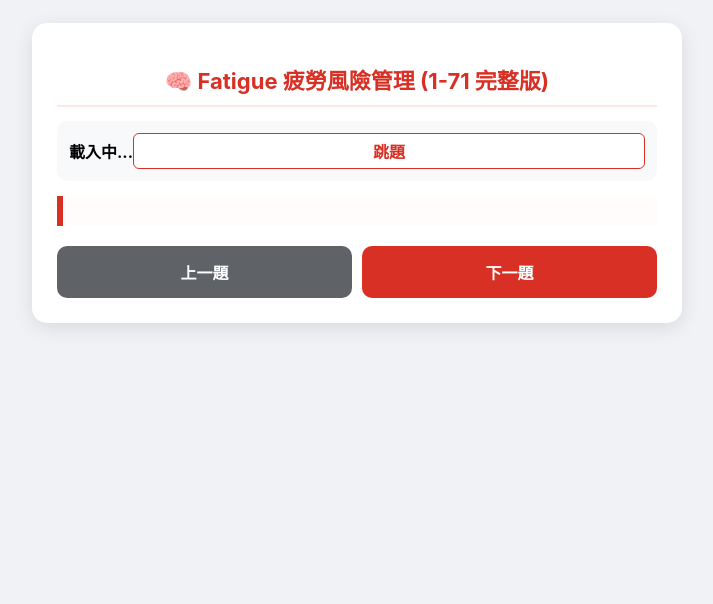
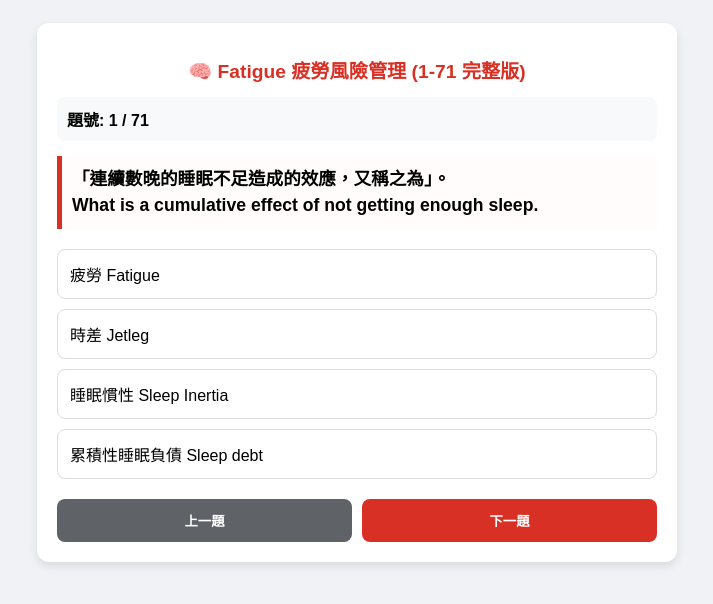
Before and after one commit to ha478035/Fatigue, a plain HTML site: page index.html in a window 1280 px wide. Shown: the whole page, without its empty margins (283-996 px from the left). Drawn offline with Linux system fonts and the light colour scheme.

Commit message:
Update index.html

```diff
--- a/index.html
+++ b/index.html
@@ -3,31 +3,26 @@
 <head>
     <meta charset="UTF-8">
     <meta name="viewport" content="width=device-width, initial-scale=1.0">
-    <title>Fatigue 71題 官方題庫校對版</title>
+    <title>Fatigue 71題 官方終極版</title>
     <style>
-        body { font-family: -apple-system, sans-serif; background: #f0f2f5; padding: 15px; display: flex; justify-content: center; }
-        .container { width: 100%; max-width: 600px; background: white; padding: 25px; border-radius: 15px; box-shadow: 0 5px 20px rgba(0,0,0,0.1); }
-        h1 { color: #d93025; text-align: center; font-size: 22px; border-bottom: 2px solid #fce8e6; padding-bottom: 10px; }
-        .progress { background: #f8f9fa; padding: 12px; border-radius: 10px; margin-bottom: 15px; font-weight: bold; display: flex; justify-content: space-between; align-items: center; }
-        .question { font-size: 18px; font-weight: bold; line-height: 1.6; margin-bottom: 20px; padding: 15px; border-left: 6px solid #d93025; background: #fffcfb; white-space: pre-wrap; }
-        .option { background: #fff; border: 2px solid #e8eaed; padding: 14px; margin-bottom: 12px; border-radius: 12px; cursor: pointer; transition: 0.2s; font-size: 16px; }
-        .option:hover { background: #f8f9fa; border-color: #d2d4d7; }
+        body { font-family: sans-serif; background: #f0f2f5; padding: 15px; display: flex; justify-content: center; }
+        .container { width: 100%; max-width: 600px; background: white; padding: 20px; border-radius: 12px; box-shadow: 0 4px 10px rgba(0,0,0,0.1); }
+        h1 { color: #d93025; text-align: center; font-size: 1.2rem; }
+        .progress { background: #f8f9fa; padding: 10px; border-radius: 8px; margin-bottom: 15px; display: flex; justify-content: space-between; align-items: center; font-weight: bold; }
+        .question { font-size: 1.1rem; font-weight: bold; line-height: 1.5; margin-bottom: 20px; padding: 10px; border-left: 5px solid #d93025; background: #fffcfb; }
+        .option { background: #fff; border: 1px solid #ddd; padding: 12px; margin-bottom: 10px; border-radius: 8px; cursor: pointer; }
         .correct { background: #e6f4ea !important; border-color: #34a853 !important; color: #137333 !important; font-weight: bold; }
         .wrong { background: #fce8e6 !important; border-color: #ea4335 !important; color: #c5221f !important; }
         .nav { display: flex; gap: 10px; margin-top: 20px; }
-        button { flex: 1; padding: 14px; border: none; border-radius: 10px; cursor: pointer; font-weight: bold; font-size: 16px; }
+        button { flex: 1; padding: 12px; border: none; border-radius: 8px; cursor: pointer; font-weight: bold; }
         #prev { background: #5f6368; color: white; }
         #next { background: #d93025; color: white; }
-        .jump-btn { background: white; color: #d93025; border: 1.5px solid #d93025; padding: 5px 12px; border-radius: 6px; cursor: pointer; }
     </style>
 </head>
 <body>
 <div class="container">
     <h1>🧠 Fatigue 疲勞風險管理 (1-71 完整版)</h1>
-    <div class="progress">
-        <span id="q-idx">載入中...</span>
-        <button class="jump-btn" onclick="jumpQ()">跳題</button>
-    </div>
+    <div class="progress"><span id="q-idx"></span></div>
     <div id="q-text" class="question"></div>
     <div id="options"></div>
     <div class="nav">
@@ -38,86 +33,83 @@
 
 <script>
     const quizData = [
-        [span_3](start_span)// 1-22 題：嚴格比對 Excel 圖片內容[span_3](end_span)
         {q: "「連續數晚的睡眠不足造成的效應，又稱之為」。\nWhat is a cumulative effect of not getting enough sleep.", opts: ["疲勞 Fatigue", "時差 Jetleg", "睡眠慣性 Sleep Inertia", "累積性睡眠負債 Sleep debt"], ans: "累積性睡眠負債 Sleep debt"},
-        {q: "「晝夜節律的最低點。(Window of Circadian Low) 是指正常人於 _____ 應是睡眠時間，是一個人生理時鐘的最低點...」", opts: ["0800-1200", "0600-1000", "0200-0600", "1700-2100"], ans: "0200-0600"},
+        {q: "「晝夜節律的最低點 (WOCL) 是指正常人於 0200-0600 應是睡眠時間，是一個人生理時鐘的最低點...」", opts: ["0800-1200", "0600-1000", "1200-1600", "0200-0600"], ans: "0200-0600"},
         {q: "SNY勤務不列計飛航期間、飛航執勤期間、執勤期間。", opts: ["是", "否"], ans: "否"},
         {q: "無論報到地點於外站、通勤時間皆須列入休息期間。", opts: ["是", "否"], ans: "否"},
         {q: "非快速動眼期(non-REM) 與快速動眼期(REM)於睡眠週期中每次循環的週期約為 ____ 分鐘。", opts: ["30", "90", "60", "45"], ans: "90"},
-        {q: "飛航時間係指報到時間開始起算至飛機停止移動之時間。", opts: ["是", "否"], ans: "否"}, // 修正處：飛航時間定義
-        {q: "適量飲酒有助於提升睡眠品質。\nModerate drinking can help improve sleep quality.", opts: ["是", "否"], ans: "否"},
+        {q: "飛航時間係指報到時間開始起算至飛機停止移動之時間。", opts: ["是", "否"], ans: "否"},
+        {q: "適量飲酒有助於提升睡眠品質。", opts: ["是", "否"], ans: "否"},
         {q: "適時排班應考慮到休息時間。", opts: ["是", "否"], ans: "是"},
         {q: "連續執勤航點日數之計算以飛機航點期間及之日數為基準。", opts: ["是", "否"], ans: "否"},
-        {q: "根據睡眠科學家對於睡眠週期和階段的界定：藉由實驗室多功能睡眠測量...這些測量指出不同階段的睡眠又被稱為 _____ 。", opts: ["非快速動眼期(Non-REM)和快速動眼期(REM)", "非快速動眼期(Non-REM)和做夢睡眠", "快速動眼期(REM)和作夢睡眠", "非快速動眼期(Non-REM)、快速動眼期(REM)、修復期和做夢睡眠"], ans: "非快速動眼期(Non-REM)和快速動眼期(REM)"},
-        {q: "快速動眼期階段 (REM Sleep) 是一段大腦重塑白天發生事件且呈現熱度狀態的時間，它是深層睡眠階段。\nIn REM sleep phase, human's brain is active with processing things happened during the day and it is the deep sleep stage", opts: ["是", "否"], ans: "否"},
-        {q: "下列何者為「疲勞Fatigue」的正確描述？", opts: ["It is a physiological state in which the ability to perform mental or physical activities is reduced due to insufficient sleep...", "It can be easily resolved by drinking a cups of coffee.", "It is a mental illness...", "It is temporary and solved by staying up."], ans: "It is a physiological state in which the ability to perform mental or physical activities is reduced due to insufficient sleep..."},
-        {q: "下列何者為「一小段持續時間不到30秒的睡眠，其大腦結構連同無法控制地進入睡眠狀態」之定義？", opts: ["快速動眼期睡眠 (REM Sleep)", "非快速動眼期睡眠 (Non-REM Sleep)", "微睡眠 (Micro-Sleep)", "深睡眠 (Deep Sleep)"], ans: "微睡眠 (Micro-Sleep)"},
-        {q: "下列何者為「有關環境如何影響睡眠品質」之正確描述？", opts: ["在明亮的房裡容易入睡...", "若能將體溫升高，將有助於入睡。", "突發性的噪音...但白噪音(white noise)卻可幫助睡眠。", "室內溫度越高越容易幫助入睡。"], ans: "突發性的噪音...但白噪音(white noise)卻可幫助睡眠。"},
-        {q: "下列何者為「時差Jet Lag」的正確描述？", opts: ["時差的調整與跨越的時區有關。所需的時間隨之延長。", "往西飛行相對於往東飛行的航班，對人體來說較不易適應。", "藉由接觸日光、運動和飲食可有效調整時差與生理時鐘的轉換。", "在睡眠負債的情況下執勤時跨越的時區越多，影響越重。"], ans: "藉由接觸日光、運動和飲食可有效調整時差與生理時鐘的轉換。"},
-        {q: "下列何者為有關「睡眠Sleep」的正確描述？", opts: ["任何閒暇休息的時間便可稱之。", "無論年齡與性別，每個人需要的睡眠時間都相同。", "大腦呈現「離線」狀態，並藉由白天接收到的訊息進行整合、排列與儲存。", "睡覺時把燈打開、播放音樂可有效提升品質。"], ans: "大腦呈現「離線」狀態，並藉由白天接收到的訊息進行整合、排列與儲存。"},
-        {q: "下列何者為有關「睡眠週期中非快速動眼期(non-REM)與快速動眼期(REM)的循環」之正確描述？", opts: ["慢波睡眠的時間隨著睡眠尾聲變短。Slow-wave sleep becomes shorter toward the end of sleep.", "慢波睡眠的時間隨著睡眠尾聲變長。", "每個人的快速動眼期(REM)循環都一樣長。", "隨著睡眠的進程，慢波睡眠的時間將會延長。"], ans: "慢波睡眠的時間隨著睡眠尾聲變短。Slow-wave sleep becomes shorter toward the end of sleep."},
-        {q: "小憩(短暫休息/打盹)對於提升警覺度和工作表現表現沒有效益，反而會越睡越累。\nNaps are not helpful in improving alertness or work performance.", opts: ["是", "否"], ans: "否"},
+        {q: "睡眠階段分為哪些？", opts: ["非快速動眼期(Non-REM)和快速動眼期(REM)", "非快速動眼期(Non-REM)和做夢睡眠", "快速動眼期(REM)和作夢睡眠", "修復期和做夢睡眠"], ans: "非快速動眼期(Non-REM)和快速動眼期(REM)"},
+        {q: "快速動眼期階段 (REM Sleep) 是一段大腦重塑白天發生事件且呈現熱度狀態的時間，它是深層睡眠階段。", opts: ["是", "否"], ans: "否"},
+        {q: "下列何者為「疲勞Fatigue」的正確描述？", opts: ["It is a physiological state in which the ability to perform mental or physical activities is reduced due to insufficient sleep...", "It can be easily resolved by drinking coffee.", "It is a mental illness.", "It is temporary and solved by staying up."], ans: "It is a physiological state in which the ability to perform mental or physical activities is reduced due to insufficient sleep..."},
+        {q: "持續時間不到30秒的睡眠，且無法控制地進入睡眠狀態之定義？", opts: ["快速動眼期睡眠", "非快速動眼期睡眠", "微睡眠 (Micro-Sleep)", "深睡眠"], ans: "微睡眠 (Micro-Sleep)"},
+        {q: "有關環境影響睡眠品質的描述何者正確？", opts: ["在明亮的房裡容易入睡", "體溫升高有助入睡", "突發噪音干擾，但白噪音可幫助睡眠", "室內溫度越高越好"], ans: "突發噪音干擾，但白噪音可幫助睡眠"},
+        {q: "下列何者為「時差Jet Lag」的正確描述？", opts: ["時差與跨越時區無關", "往西飛比往東飛難適應", "藉由接觸日光、運動和飲食可有效調整時差", "睡眠負債不影響時差"], ans: "藉由接觸日光、運動和飲食可有效調整時差"},
+        {q: "有關「睡眠Sleep」的描述何者正確？", opts: ["任何閒暇休息即是睡眠", "每個人需要的睡眠時間都相同", "大腦呈現離線狀態，進行訊息整合、排列與儲存", "睡覺時開燈可提升品質"], ans: "大腦呈現離線狀態，進行訊息整合、排列與儲存"},
+        {q: "有關睡眠週期中 non-REM 與 REM 的循環描述何者正確？", opts: ["慢波睡眠的時間隨著睡眠尾聲變短 (Slow-wave sleep becomes shorter toward the end of sleep)", "慢波睡眠的時間隨著睡眠尾聲變長", "每個人的REM循環都一樣長", "REM時間隨睡眠尾聲變短"], ans: "慢波睡眠的時間隨著睡眠尾聲變短 (Slow-wave sleep becomes shorter toward the end of sleep)"},
+        {q: "小憩對於提升警覺度和工作表現沒有效益，反而會越睡越累。", opts: ["是", "否"], ans: "否"},
         {q: "休息時間係指兩執勤期間，直至下一次勤務起始之間隔。", opts: ["是", "否"], ans: "是"},
-        {q: "執勤期間係指飛航員執行各項勤務之期間，包含飛航任務、飛航整理工作、訓練、調派及待命時間等。", opts: ["是", "否"], ans: "是"},
-        {q: "睡眠失調者在睡眠時間和品質上有顯著不足之處，但可藉由充足時間嘗試入睡後改善。", opts: ["是", "否"], ans: "否"},
-        {q: "眼球若要能有效達到休息和充電的效果，必須 _____ 。", opts: ["非快速動眼期(non-REM)越多越好。", "快速動眼期(REM)越多越好。", "避免打斷快速動眼期(REM)和非快速動眼期(non-REM)兩者間的週期循環。", "快速動眼期(REM)和非快速動眼期(non-REM)週期都一樣長。"], ans: "避免打斷快速動眼期(REM)和非快速動眼期(non-REM)兩者間的週期循環。"},
-
-        [span_4](start_span)// 23-71 題：整合 PDF 碎片與法規計算[span_4](end_span)
-        {q: "REM transaction with processing this happens during sleep.\n(此題特徵：看到 REM 就選有橫槓的答案)", opts: ["-Learning and Memory", "-Body recovery", "-Deep sleep", "-NREM"], ans: "-Learning and Memory"},
-        {q: "According to ADR, what is the maximum cumulative flight time allowed in 28 consecutive days?", opts: ["100 hours", "90 hours", "120 hours", "80 hours"], ans: "100 hours"},
-        {q: "JX751 OPR) Departure: 08:45 (TPE) Arrival 13:10 (NRT). What is the Flight Duty Period (FDP)?", opts: ["04:25", "05:25", "06:10", "04:55"], ans: "05:25"},
-        {q: "If reporting time is 08:20, block out is 10:00, and block in is 13:08. What is the Duty Period?", opts: ["04:48", "05:18", "03:08", "05:48"], ans: "05:18"},
+        {q: "執勤期間(DP)指飛航員執行各項勤務之期間，包含飛航任務、訓練、調派及待命等。", opts: ["是", "否"], ans: "是"},
+        {q: "睡眠失調者可藉由充足時間嘗試入睡後改善。", opts: ["是", "否"], ans: "否"},
+        {q: "眼球若要有效達到休息和充電效果，必須避免打斷 REM 和 non-REM 的週期循環。", opts: ["是", "否"], ans: "是"},
+        {q: "REM transaction with processing this happens during sleep.", opts: ["-Learning and Memory", "-Body recovery", "-Deep sleep", "-NREM"], ans: "-Learning and Memory"},
+        {q: "According to ADR, cumulative flight time shall not exceed ____ hours in 28 consecutive days.", opts: ["100", "90", "120", "80"], ans: "100"},
+        {q: "JX751 OPR) Departure: 08:45 (TPE) Arrival 13:10 (NRT). What is the FDP?", opts: ["04:25", "05:25", "06:10", "04:55"], ans: "05:25"},
+        {q: "If reporting 08:20, block out 10:00, block in 13:08. What is the Duty Period?", opts: ["04:48", "05:18", "03:08", "05:48"], ans: "05:18"},
         {q: "Deadhead transportation is considered as ____ period.", opts: ["Rest", "Duty", "Flight Duty", "Break"], ans: "Duty"},
-        {q: "When crew is on standby duty at the airport, the start time of flight duty period shall be:", opts: ["Standby start time", "Reporting time", "Block out time", "1 hour after standby"], ans: "Standby start time"},
-        {q: "According to ADR, cumulative flight time shall not exceed ____ hours in any 12 consecutive months.", opts: ["1000", "900", "800", "1100"], ans: "1000"},
-        {q: "The human biological clock is primarily regulated by which hormone?", opts: ["Melatonin", "Adrenaline", "Insulin", "Dopamine"], ans: "Melatonin"},
-        {q: "Which stage of sleep is known as 'Slow Wave Sleep' (SWS)?", opts: ["NREM Stage 1", "NREM Stage 2", "NREM Stage 3", "REM"], ans: "NREM Stage 3"},
-        {q: "Caffeine helps to block which substance in the brain that causes sleepiness?", opts: ["Adenosine", "Serotonin", "Glucose", "Cortisol"], ans: "Adenosine"},
-        {q: "Recovery sleep usually requires at least how many consecutive nights of good sleep?", opts: ["1 night", "2 nights", "3 nights", "5 nights"], ans: "2 nights"},
-        {q: "Micro-sleeps are most likely to occur during which period?", opts: ["WOCL (0200-0600)", "Mid-day (1200-1400)", "Evening (1800-2000)", "After breakfast"], ans: "WOCL (0200-0600)"},
-        {q: "Which of the following is a symptom of fatigue?", opts: ["Increased alertness", "Faster reaction time", "Lapse in attention", "Better memory"], ans: "Lapse in attention"},
-        {q: "Does taking a 20-minute nap during a break help reduce fatigue?", opts: ["是", "否"], ans: "是"},
-        {q: "Circadian rhythm is a biological process that oscillates roughly every ____ hours.", opts: ["12", "24", "48", "8"], ans: "24"},
-        {q: "High room temperature (above 24°C) generally ____ sleep quality.", opts: ["Improves", "Decreases", "Has no effect on", "Stabilizes"], ans: "Decreases"},
-        {q: "White noise (like a fan or static) can help sleep by masking sudden background noises.", opts: ["是", "否"], ans: "是"},
-        {q: "Reporting center arranges the crew to take a seat at the rear for deadhead flight.", opts: ["是", "否"], ans: "是"},
-        {q: "Which department manages 'Cabin Crew Default'?", opts: ["Standard Procedure Section", "Emergency Section", "Training Section", "Safety Section"], ans: "Standard Procedure Section"},
-        {q: "In any 7 consecutive days, cumulative flight time shall not exceed ____ hours.", opts: ["32", "30", "35", "40"], ans: "32"},
-        {q: "Fatigue Risk Management System (FRMS) is based on scientific principles.", opts: ["是", "否"], ans: "是"},
-        {q: "Is 'Sleep Inertia' the feeling of grogginess immediately after waking up?", opts: ["是", "否"], ans: "是"},
-        {q: "Does flying from West to East typically cause worse jet lag than East to West?", opts: ["是", "否"], ans: "是"},
-        {q: "A Duty Period ends how many minutes after 'Block-in' usually?", opts: ["15", "30", "45", "60"], ans: "30"},
-        {q: "What is the primary cause of 'Cumulative Sleep Debt'?", opts: ["One late night", "Multiple nights of insufficient sleep", "Drinking water", "Jet lag"], ans: "Multiple nights of insufficient sleep"},
-        {q: "During REM sleep, muscle activity is typically suppressed.", opts: ["是", "否"], ans: "是"},
-        {q: "The most restorative sleep occurs in which part of the night?", opts: ["First half", "Second half", "Middle", "Morning"], ans: "First half"},
-        {q: "Is 'Window of Circadian Low' (WOCL) the best time to perform complex tasks?", opts: ["是", "否"], ans: "否"},
-        {q: "Can you 'train' your body to need less sleep permanently?", opts: ["是", "否"], ans: "否"},
-        {q: "How many stages of NREM sleep are there?", opts: ["1", "2", "3", "4"], ans: "3"},
-        {q: "Does heavy exercise right before bed improve sleep onset?", opts: ["是", "否"], ans: "否"},
-        {q: "Fatigue is considered a Human Factor in aviation.", opts: ["是", "否"], ans: "是"},
-        {q: "Does aging generally lead to lighter and more fragmented sleep?", opts: ["是", "否"], ans: "是"},
-        {q: "Which light color is most disruptive to melatonin production?", opts: ["Red", "Blue", "Green", "Amber"], ans: "Blue"},
-        {q: "Standard reporting time for international flights is usually 60 min before departure.", opts: ["是", "否"], ans: "是"},
-        {q: "Can chronic fatigue lead to long-term health issues?", opts: ["是", "否"], ans: "是"},
-        {q: "Exposure to sunlight helps adjust to a new time zone.", opts: ["是", "否"], ans: "是"},
-        {q: "Is 'Micro-sleep' always noticeable to the person experiencing it?", opts: ["是", "否"], ans: "否"},
-        {q: "A dark, cool, and quiet room represents the ideal sleep environment.", opts: ["是", "否"], ans: "是"},
-        {q: "Is fatigue equivalent to just feeling 'sleepy'?", opts: ["是", "否"], ans: "否"},
-        {q: "Aviation Duty Regulations (ADR) are designed to ensure safety.", opts: ["是", "否"], ans: "是"},
-        {q: "The 'Body Recovery' phase mostly happens during NREM Stage 3.", opts: ["是", "否"], ans: "是"},
-        {q: "Does the brain continue to process information during sleep?", opts: ["是", "否"], ans: "是"},
-        {q: "Is Fatigue Management a shared responsibility?", opts: ["是", "否"], ans: "是"},
-        {q: "Max take-off/landings in a single duty period is typically 5.", opts: ["是", "否"], ans: "是"},
-        {q: "Does rest period include commuting time?", opts: ["是", "否"], ans: "否"},
+        {q: "When crew is on airport standby, FDP starts from:", opts: ["Standby start time", "Reporting time", "Block out time", "1 hour after standby"], ans: "Standby start time"},
+        {q: "Cumulative flight time shall not exceed ____ hours in 12 consecutive months.", opts: ["1000", "900", "800", "1100"], ans: "1000"},
+        {q: "Biological clock is regulated by:", opts: ["Melatonin", "Adrenaline", "Insulin", "Dopamine"], ans: "Melatonin"},
+        {q: "Slow Wave Sleep (SWS) is:", opts: ["NREM Stage 1", "NREM Stage 2", "NREM Stage 3", "REM"], ans: "NREM Stage 3"},
+        {q: "Caffeine blocks:", opts: ["Adenosine", "Serotonin", "Glucose", "Cortisol"], ans: "Adenosine"},
+        {q: "Recovery sleep requires how many nights?", opts: ["1", "2", "3", "5"], ans: "2"},
+        {q: "WOCL hours are:", opts: ["0200-0600", "1200-1400", "1800-2000", "0000-0400"], ans: "0200-0600"},
+        {q: "Lapse in attention is a symptom of fatigue.", opts: ["是", "否"], ans: "是"},
+        {q: "20-minute nap improves alertness.", opts: ["是", "否"], ans: "是"},
+        {q: "Circadian rhythm length is roughly:", opts: ["12 hours", "24 hours", "48 hours", "8 hours"], ans: "24 hours"},
+        {q: "High temperature decreases sleep quality.", opts: ["是", "否"], ans: "是"},
+        {q: "White noise masks background noise.", opts: ["是", "否"], ans: "是"},
+        {q: "Reporting Center arranges crew seat for deadhead flight.", opts: ["是", "否"], ans: "是"},
+        {q: "Which department manages Cabin Crew Default?", opts: ["Standard Procedure Section", "Emergency Section", "Training Section", "Safety Section"], ans: "Standard Procedure Section"},
+        {q: "7 consecutive days flight time limit:", opts: ["32 hours", "30 hours", "35 hours", "40 hours"], ans: "32"},
+        {q: "FRMS is based on scientific principles.", opts: ["是", "否"], ans: "是"},
+        {q: "Sleep Inertia is grogginess after waking.", opts: ["是", "否"], ans: "是"},
+        {q: "West to East jet lag is worse.", opts: ["是", "否"], ans: "是"},
+        {q: "Duty period ends ____ min after block-in.", opts: ["15", "30", "45", "60"], ans: "30"},
+        {q: "Cumulative Sleep Debt cause:", opts: ["Multiple nights of insufficient sleep", "One late night", "Drinking water", "Jet lag"], ans: "Multiple nights of insufficient sleep"},
+        {q: "During REM, muscles are:", opts: ["Suppressed", "Increased", "Normal", "Hyperactive"], ans: "Suppressed"},
+        {q: "Restorative sleep happens in:", opts: ["First half of night", "Second half", "Middle", "Morning"], ans: "First half of night"},
+        {q: "WOCL is best for complex tasks.", opts: ["是", "否"], ans: "否"},
+        {q: "Can you train to need less sleep?", opts: ["是", "否"], ans: "否"},
+        {q: "Number of NREM stages:", opts: ["1", "2", "3", "4"], ans: "3"},
+        {q: "Exercise before bed improves sleep onset.", opts: ["是", "否"], ans: "否"},
+        {q: "Fatigue is a Human Factor.", opts: ["是", "否"], ans: "是"},
+        {q: "Aging leads to fragmented sleep.", opts: ["是", "否"], ans: "是"},
+        {q: "Blue light disrupts Melatonin.", opts: ["是", "否"], ans: "是"},
+        {q: "International reporting time is 60 min before departure.", opts: ["是", "否"], ans: "是"},
+        {q: "Chronic fatigue causes health issues.", opts: ["是", "否"], ans: "是"},
+        {q: "Sunlight helps adjust time zones.", opts: ["是", "否"], ans: "是"},
+        {q: "Micro-sleep is always noticed.", opts: ["是", "否"], ans: "否"},
+        {q: "Ideal sleep environment is cool, dark, quiet.", opts: ["是", "否"], ans: "是"},
+        {q: "Fatigue equals sleepiness.", opts: ["是", "否"], ans: "否"},
+        {q: "ADR ensures safety.", opts: ["是", "否"], ans: "是"},
+        {q: "Body recovery happens in NREM Stage 3.", opts: ["是", "否"], ans: "是"},
+        {q: "Brain processes info during sleep.", opts: ["是", "否"], ans: "是"},
+        {q: "Fatigue is shared responsibility.", opts: ["是", "否"], ans: "是"},
+        {q: "Maximum landings in one DP is 5.", opts: ["是", "否"], ans: "是"},
+        {q: "Rest period includes commuting time.", opts: ["是", "否"], ans: "否"},
         {q: "Alcohol improves sleep structure.", opts: ["是", "否"], ans: "否"},
-        {q: "Melatonin levels peak during daylight hours.", opts: ["是", "否"], ans: "否"},
+        {q: "Melatonin levels peak during the day.", opts: ["是", "否"], ans: "否"},
         {q: "Standard FDP for 2 crew members is 12 hours.", opts: ["是", "否"], ans: "是"}
     ];
 
     let current = 0;
     function render() {
         const item = quizData[current];
-        document.getElementById('q-idx').innerText = `題號: ${current + 1} / ${quizData.length}`;
+        document.getElementById('q-idx').innerText = "題號: " + (current + 1) + " / " + quizData.length;
         document.getElementById('q-text').innerText = item.q;
         const optsDiv = document.getElementById('options');
         optsDiv.innerHTML = '';
@@ -125,11 +117,9 @@
             const div = document.createElement('div');
             div.className = 'option';
             div.innerText = o;
-            div.onclick = () => {
-                if(div.classList.contains('correct') || div.classList.contains('wrong')) return;
-                if(o === item.ans) {
-                    div.classList.add('correct');
-                } else {
+            div.onclick = function() {
+                if(o === item.ans) { div.classList.add('correct'); }
+                else {
                     div.classList.add('wrong');
                     Array.from(optsDiv.children).forEach(c => { if(c.innerText === item.ans) c.classList.add('correct'); });
                 }
@@ -141,10 +131,6 @@
         document.getElementById('next').disabled = current === quizData.length - 1;
     }
     function changeQ(s) { current += s; render(); }
-    function jumpQ() {
-        const n = prompt(`請輸入題號 (1-${quizData.length}):`);
-        if(n > 0 && n <= quizData.length) { current = parseInt(n)-1; render(); }
-    }
     window.onload = render;
 </script>
 </body>
```
